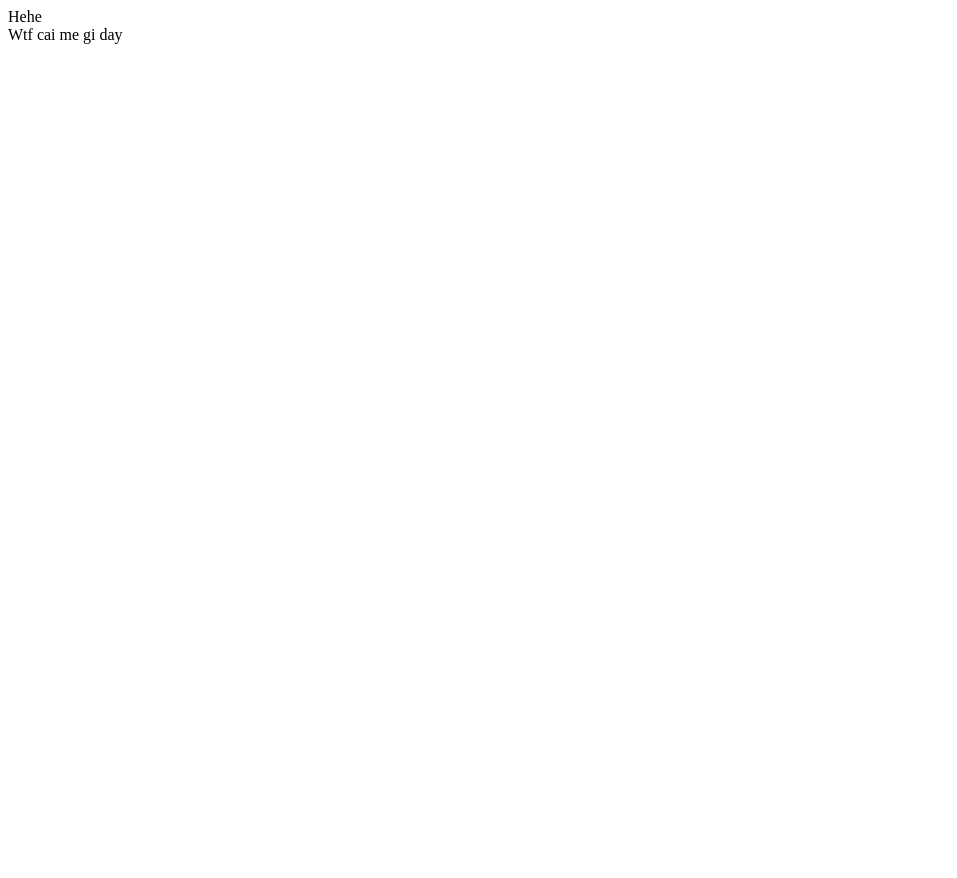
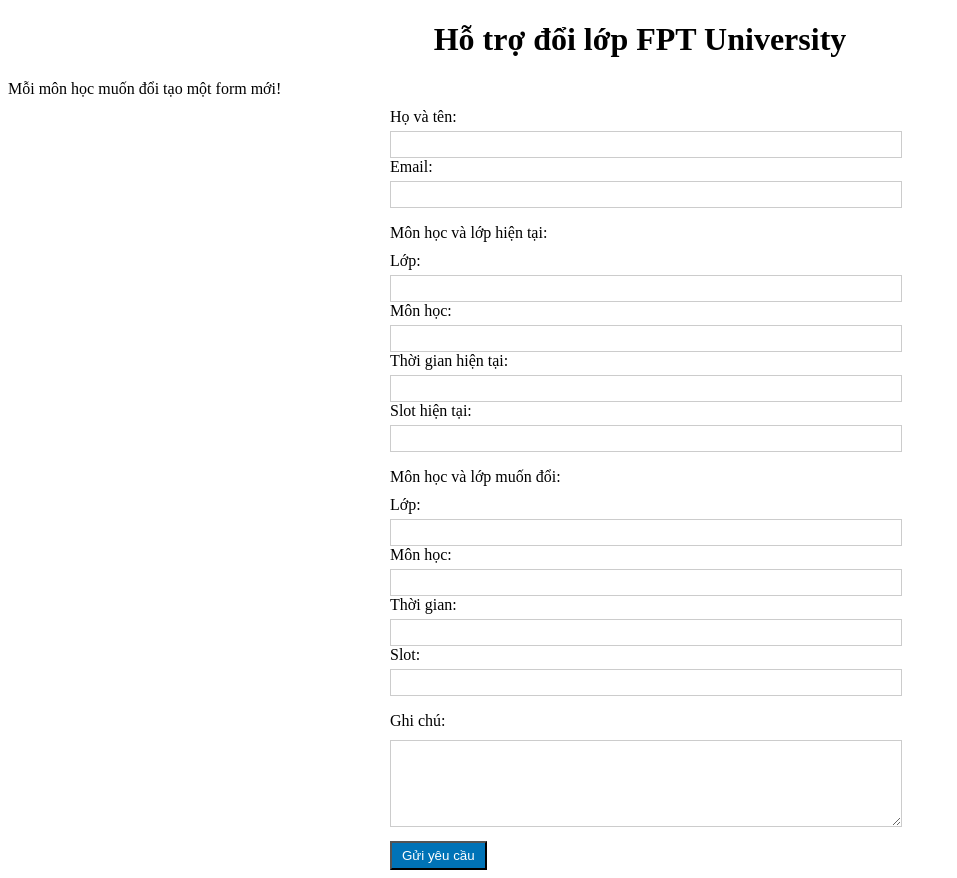
Before and after one commit to Meocute5104/DemoGit, a plain HTML site: page Code Web/index.html in a window 1280 px wide. Shown: the whole page, without its empty margins (0-957 px from the left). Before the commit the page ends 800 px from the top, so only its background shows below. Drawn offline with Linux system fonts and the light colour scheme.

Commit message:
thay doi file html

```diff
--- a/Code Web/index.html
+++ b/Code Web/index.html
@@ -1,12 +1,88 @@
 <!DOCTYPE html>
-<html lang="en">
+<html lang="vi">
+
 <head>
     <meta charset="UTF-8">
-    <meta name="viewport" content="width=device-width, initial-scale=1.0">
-    <title>Document</title>
+    <title>Hỗ trợ đổi lớp FPT University</title>
+    <link rel="stylesheet" href="style.css">
+    <style>
+        h1 {
+            text-align: center;
+        }
+
+        p {
+            margin-bottom: 10px;
+        }
+
+        form {
+            width: 500px;
+            margin: 0 auto;
+        }
+
+        label {
+            display: block;
+            margin-bottom: 5px;
+        }
+
+        input,
+        textarea {
+            width: 100%;
+            padding: 5px;
+            border: 1px solid #ccc;
+        }
+
+        button {
+            margin-top: 10px;
+            padding: 5px 10px;
+            background-color: #0073b7;
+            color: #fff;
+        }
+    </style>
 </head>
+
 <body>
-    <div>Hehe </div>
-    <div>Wtf cai me gi day</div>
+    <h1>Hỗ trợ đổi lớp FPT University</h1>
+
+    <p>Mỗi môn học muốn đổi tạo một form mới!</p>
+
+    <form action="#">
+        <label for="fullname">Họ và tên:</label>
+        <input type="text" id="fullname" name="fullname" required>
+
+        <label for="email">Email:</label>
+        <input type="email" id="email" name="email" required>
+
+        <p>Môn học và lớp hiện tại:</p>
+        <label for="current_class">Lớp:</label>
+        <input type="text" id="current_class" name="current_class" required>
+
+        <label for="current_subject">Môn học:</label>
+        <input type="text" id="current_subject" name="current_subject" required>
+
+        <label for="current_time">Thời gian hiện tại:</label>
+        <input type="text" id="current_time" name="current_time" required>
+
+        <label for="current_slot">Slot hiện tại:</label>
+        <input type="text" id="current_slot" name="current_slot" required>
+
+        <p>Môn học và lớp muốn đổi:</p>
+        <label for="new_class">Lớp:</label>
+        <input type="text" id="new_class" name="new_class">
+
+        <label for="new_subject">Môn học:</label>
+        <input type="text" id="new_subject" name="new_subject">
+
+        <label for="new_time">Thời gian:</label>
+        <input type="text" id="new_time" name="new_time">
+
+        <label for="new_slot">Slot:</label>
+        <input type="text" id="new_slot" name="new_slot">
+
+        <p>Ghi chú:</p>
+        <textarea id="note" name="note" rows="5" cols="50"></textarea>
+
+        <button type="submit">Gửi yêu cầu</button>
+    </form>
 </body>
+
 </html>
```
